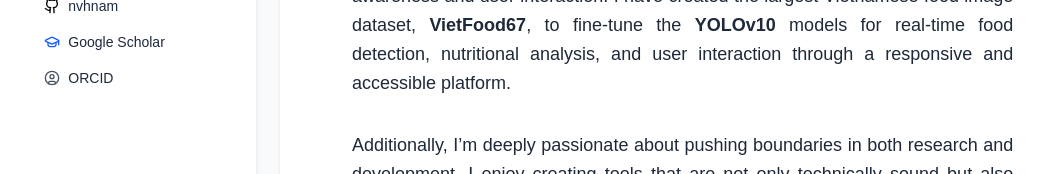
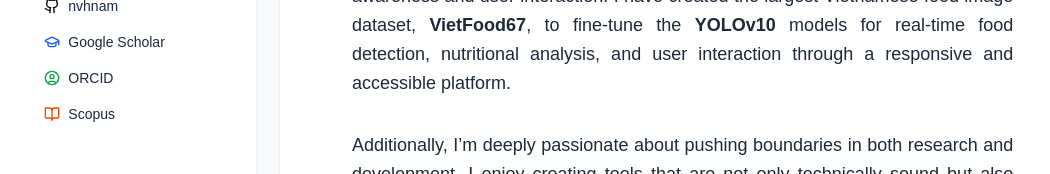
Before and after one commit to nvhnam/nguyenviethoangnam, a Next.js app: page / in a window 1280 px wide. Shown: the part 516-690 px from the top of the page, without its empty margins (0-1050 px from the left). Built offline with nearby package versions, Linux system fonts and the light colour scheme.

Commit message:
Added Scopus link to Sidebar

```diff
--- a/src/components/Sidebar.tsx
+++ b/src/components/Sidebar.tsx
@@ -66,37 +66,23 @@
             </div>
             <div className="flex items-center gap-2">
               <Mail className="w-4 h-4 text-gray-600" />
-              <a href="mailto:nvhnam01@gmail.com" className="hover:underline">
-                nvhnam01@gmail.com
-              </a>
+              <a href="mailto:nvhnam01@gmail.com">nvhnam01@gmail.com</a>
             </div>
             <div className="flex items-center gap-2">
               <Linkedin className="w-4 h-4 text-blue-700" />
-              <a
-                href="https://www.linkedin.com/in/nvhnam01"
-                target="_blank"
-                className="hover:underline"
-              >
+              <a href="https://www.linkedin.com/in/nvhnam01" target="_blank">
                 nvhnam01
               </a>
             </div>
             <div className="flex items-center gap-2">
               <X className="w-4 h-4 text-blue-500" />
-              <a
-                href="https://x.com/nvh_nam"
-                target="_blank"
-                className="hover:underline"
-              >
+              <a href="https://x.com/nvh_nam" target="_blank">
                 nvh_nam
               </a>
             </div>
             <div className="flex items-center gap-2">
               <Github className="w-4 h-4 text-black" />
-              <a
-                href="https://github.com/nvhnam"
-                target="_blank"
-                className="hover:underline"
-              >
+              <a href="https://github.com/nvhnam" target="_blank">
                 nvhnam
               </a>
             </div>
@@ -106,19 +92,23 @@
               <a
                 href="https://scholar.google.com/citations?user=EjUQvtUAAAAJ&hl=en"
                 target="_blank"
-                className="hover:underline"
               >
                 Google Scholar
               </a>
             </div>
             <div className="flex items-center gap-2">
-              <UserCircle className="w-4 h-4 text-gray-600" />
+              <UserCircle className="w-4 h-4 text-green-600" />
+              <a href="https://orcid.org/0009-0005-7710-6385" target="_blank">
+                ORCID
+              </a>
+            </div>
+            <div className="flex items-center gap-2">
+              <BookOpen className="w-4 h-4 text-orange-600" />
               <a
-                href="https://orcid.org/0009-0005-7710-6385"
+                href="https://www.scopus.com/authid/detail.uri?authorId=59772480900"
                 target="_blank"
-                className="hover:underline"
               >
-                ORCID
+                Scopus
               </a>
             </div>
           </div>
```
